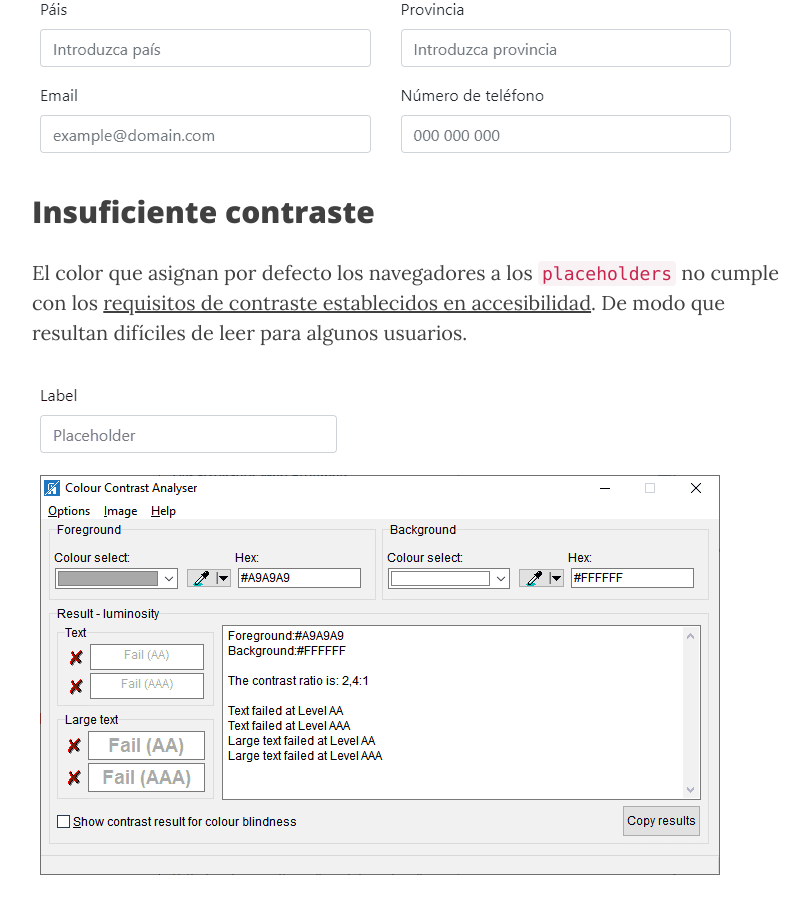
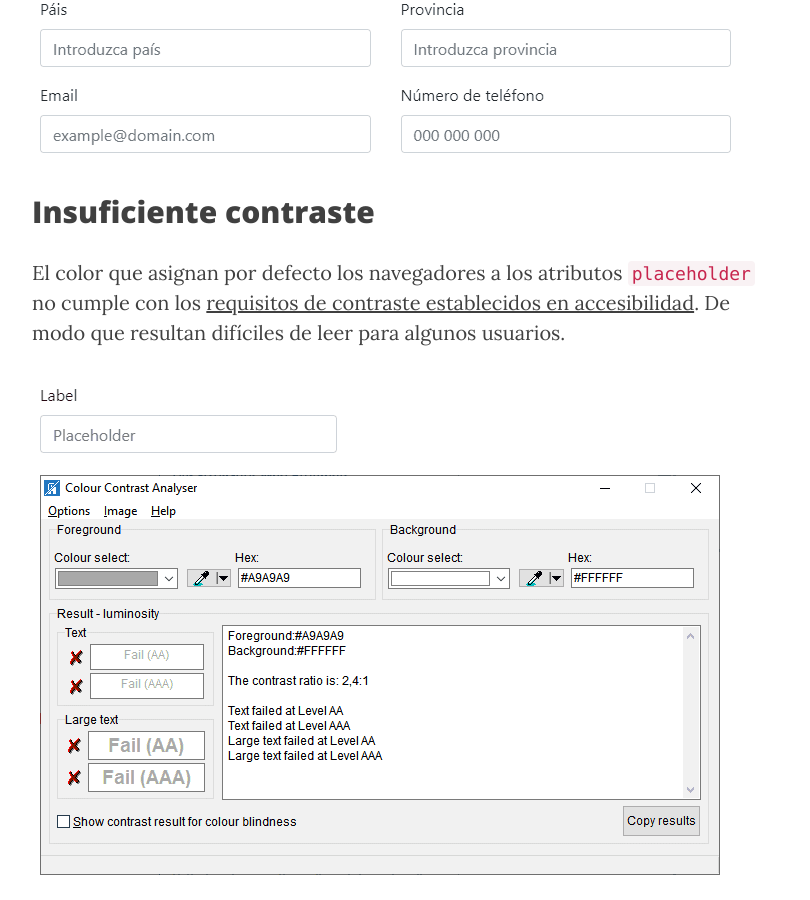
Before and after one commit to aunitz/beta, a Jekyll site: the page built from _posts/2020-01-29-tip-17-no-utilices-atributo-placeholder.markdown, in a window 1280 px wide and 900 px high, scrolled down 3207 px. Shown: the whole window, without its empty margins (233-1043 px from the left). Built offline with Jekyll 4.4.1, drawn with Linux system fonts in a browser that asks for light colours; nearby versions of some CDN libraries.

Commit message:
fix: corrección de erratas

```diff
--- a/_posts/2020-01-29-tip-17-no-utilices-atributo-placeholder.markdown
+++ b/_posts/2020-01-29-tip-17-no-utilices-atributo-placeholder.markdown
@@ -25,7 +25,7 @@
 <ul>
 	<li>Una vez que el usuario entra en el cuadro de texto para editarlo, el <code>placeholder</code> desaparece y, por tanto, no puede verificar que lo que está escribiendo es lo que debe escribir.</li>
 	<li>Puede ocurrir que el usuario confunda el <code>placeholder</code> con un campo que ya ha rellenado y lo pase por alto.</li>
-	<li>Por accesibilidad, <a href="https://www.w3.org/TR/WCAG20-TECHS/H44.html" target="_blank" rel="noopener">todos los campos de un formulario deben ir correctamente identificados y asociados con un <code>label</code></a>. Este problema de accesibilidad es también aplicable a los <a href="https://dribbble.com/shots/1254439--GIF-Mobile-Form-Interaction" target="_blank" rel="noopener"><code>label</code> de efecto flotante</a> que a nivel de código se resuelvan mediante <em>placeholder</em>.</li>
+	<li>Por accesibilidad, <a href="https://www.w3.org/TR/WCAG20-TECHS/H44.html" target="_blank" rel="noopener">todos los campos de un formulario deben ir correctamente identificados y asociados con un <code>label</code></a>. Este problema de accesibilidad es también aplicable a los <a href="https://dribbble.com/shots/1254439--GIF-Mobile-Form-Interaction" target="_blank" rel="noopener"><code>label</code> de efecto flotante</a> que a nivel de código se resuelvan mediante <code>placeholder</code>.</li>
 </ul>
 
 <h2>Desaparece en el momento de escribir</h2>
@@ -52,6 +52,6 @@
 
 <h2>Insuficiente contraste</h2>
 
-<p>El color que asignan por defecto los navegadores a los <code>placeholders</code> no cumple con los <a href="https://www.w3.org/TR/WCAG20-TECHS/G18.html" target="_blank" rel="noopener">requisitos de contraste establecidos en accesibilidad</a>. De modo que resultan difíciles de leer para algunos usuarios.</p>
+<p>El color que asignan por defecto los navegadores a los atributos <code>placeholder</code> no cumple con los <a href="https://www.w3.org/TR/WCAG20-TECHS/G18.html" target="_blank" rel="noopener">requisitos de contraste establecidos en accesibilidad</a>. De modo que resultan difíciles de leer para algunos usuarios.</p>
 
 <p><img src="{{ site.baseurl }}/img/no-utilices-atributo-placeholder-06.png" alt=""></p>
```
